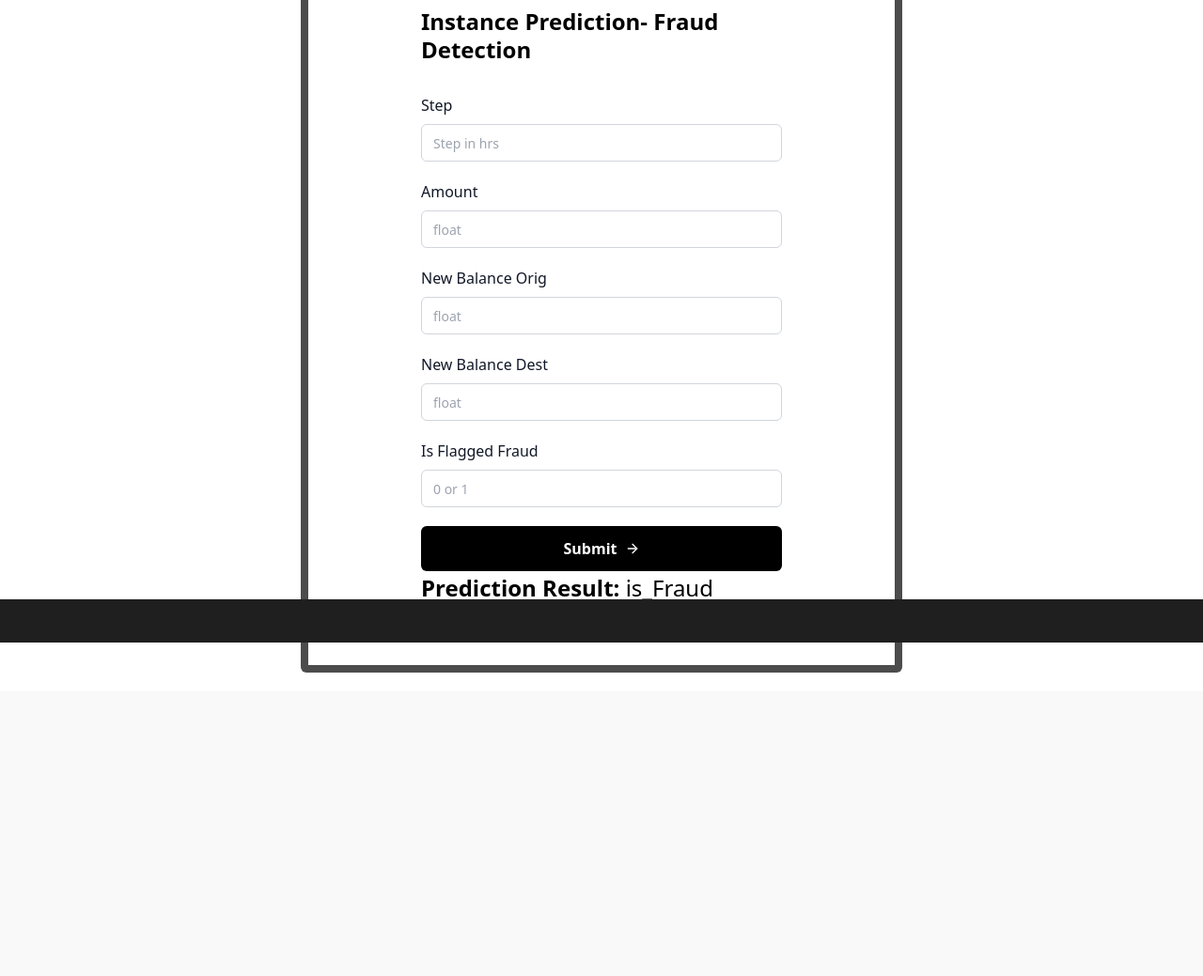
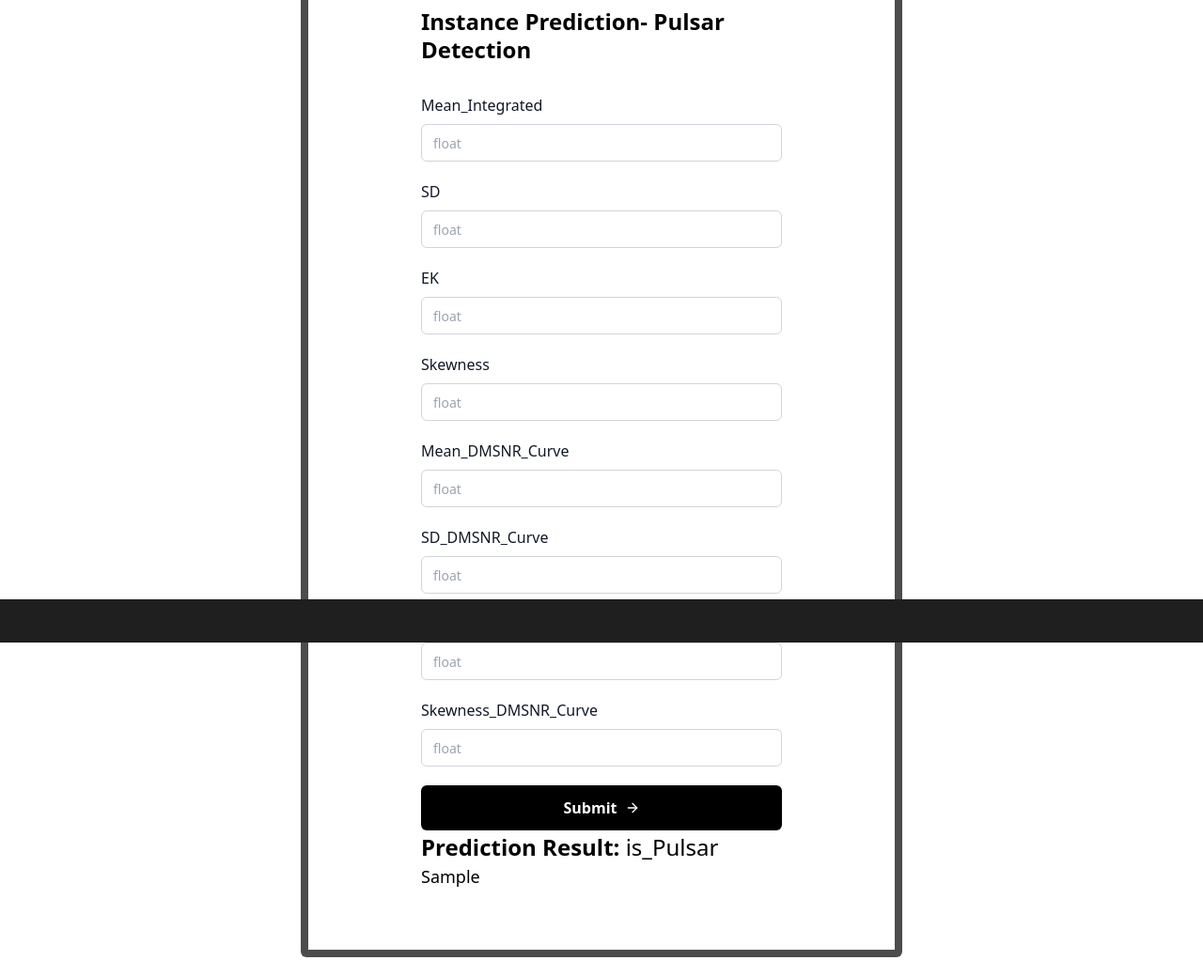
Before and after one commit to sumit-1492/pulsar_project, a Flask app: template templates/predict.html in a window 1280 px wide. Shown: the part 116-1155 px from the top of the page at 94% size. Before the commit the page ends 832 px from the top, so only its background shows below. Run offline with Flask 3, Linux system fonts and the light colour scheme; the template is opened without the code that fills it: most values are stand-ins (such as "Sample title", 1, 10 or a date in 2020); parts of the project's set-up code (start-up, migrations or seed data) failed here and were passed over; some libraries are stand-ins or nearby versions.

Commit message:
templates file completed and instance and batch prediction working fine

```diff
--- a/app.py
+++ b/app.py
@@ -14,11 +14,12 @@
 
 prediction_data_directory = os.path.join(ROOT_DIR,MODEL_PREDICTION_ARTIFACT_DIR_NAME)
 create_directories(prediction_data_directory)
-batch_data_save_dir = os.path.join(prediction_data_directory,MODEL_PREDICTION_BATCH_DIR_NAME)
-create_directories(batch_data_save_dir)
-instance_data_save_dir = os.path.join(prediction_data_directory,MODEL_PREDICTION_INSTANCE_DIR_NAME)
-create_directories(instance_data_save_dir)
 
+batch_data_directory = os.path.join(prediction_data_directory,"BatchData")
+create_directories(batch_data_directory)
+
+instance_data_directory = os.path.join(prediction_data_directory,"InstanceData")
+create_directories(instance_data_directory)
 
 app = Flask(__name__)
 
@@ -68,6 +69,9 @@
 
             pulsar_df = pulsar_data.get_instance_data_frame()
 
+            instance_data_save_dir = os.path.join(instance_data_directory,MODEL_PREDICTION_INSTANCE_DIR_NAME)
+            create_directories(instance_data_save_dir)
+
             pulsar_df.to_csv(os.path.join(instance_data_save_dir,"pulsar_instant_data.csv"),index=False)
 
             pulsar_predicton_result = pulsar_predict.predict(pulsar_df)
@@ -92,6 +96,9 @@
     if request.method == 'GET':
         return render_template('batch.html')
     else:
+
+        batch_data_save_dir = os.path.join(batch_data_directory,MODEL_PREDICTION_BATCH_DIR_NAME)
+        create_directories(batch_data_save_dir)
 
         file = request.files['csv_file']  # Update the key to 'csv_file'
 
--- a/src/pulsarclassification/constants/__init__.py
+++ b/src/pulsarclassification/constants/__init__.py
@@ -4,7 +4,7 @@
 
 ROOT_DIR = os.getcwd()
 CURRENT_DATE_STAMP = f"{datetime.now().strftime('%Y%m%d')}"
-CURRENT_DATE_TIME_STAMP = f"{datetime.now().strftime('%Y-%m-%d-%H-%M-%S')}"
+CURRENT_DATE_TIME_STAMP = f"{datetime.now().strftime('%Y%m%d%H%M%S')}"
 
 ## config file path
 CONFIG_FOLDER_NAME = "config"
--- a/src/pulsarclassification/pipeline/stage_07_model_prediction.py
+++ b/src/pulsarclassification/pipeline/stage_07_model_prediction.py
@@ -40,7 +40,7 @@
                                     "SD": [self.SD],
                                     "EK": [self.EK],
                                     "Skewness": [self.Skewness],
-                                    "Mean_DMSNR_Curve": [self.Mean_DMSNR_Curved],
+                                    "Mean_DMSNR_Curve": [self.Mean_DMSNR_Curve],
                                     "SD_DMSNR_Curve": [self.SD_DMSNR_Curve],
                                     "EK_DMSNR_Curve": [self.EK_DMSNR_Curve],
                                     "Skewness_DMSNR_Curve": [self.Skewness_DMSNR_Curve]
--- a/templates/index.html
+++ b/templates/index.html
@@ -26,7 +26,7 @@
 </head>
 <body>
   <h1 style="background-color: rgb(56, 247, 215); text-align: center; padding: 40px 0; font-size: 2.5em; font-weight: bold;">
-    Fraud Detection
+    Pulsar Classification
   </h1>
 
   <div class="flex max-w-[1500px] w-[100%] justify-center m-auto h-[100vh]" name="success-analytics">
--- a/templates/predict.html
+++ b/templates/predict.html
@@ -23,65 +23,98 @@
           <div class="mb-2">
             <img src="https://successanalytics.in/logo.ab81d45e.png" alt="Logo" class="w-16">
           </div>
-          <h2 class="text-2xl font-bold leading-tight text-black">Instance Prediction- Fraud Detection </h2>
+          <h2 class="text-2xl font-bold leading-tight text-black">Instance Prediction- Pulsar Detection </h2>
           <form action="/instance" method="POST" class="mt-8">
             <div class="space-y-5">
               <div>
-                <label for="" class="text-base font-medium text-gray-900">Step</label>
+                <label for="" class="text-base font-medium text-gray-900">Mean_Integrated</label>
                 <div class="mt-2">
                   <input
-                    name="step"
+                    name="Mean_Integrated"
                     class="flex h-10 w-full rounded-md border border-gray-300 bg-transparent px-3 py-2 text-sm placeholder:text-gray-400 focus:outline-none focus:ring-1 focus:ring-gray-400 focus:ring-offset-1 disabled:cursor-not-allowed disabled:opacity-50"
-                    type="number"
-                    placeholder="Step in hrs"
-                  >
-                </div>
-              </div>
-              <div>
-                <div class="flex items-center justify-between">
-                  <label for="" class="text-base font-medium text-gray-900">Amount</label>
-                </div>
-                <div class="mt-2">
-                  <input
-                    name="amount"
-                    class="flex h-10 w-full rounded-md border border-gray-300 bg-transparent px-3 py-2 text-sm placeholder:text-gray-400 focus:outline-none focus:ring-1 focus:ring-gray-400 focus:ring-offset-1 disabled:cursor-not-allowed disabled:opacity-50"
-                    type="number"
-                    placeholder="float"
-                  >
-                </div>
-              </div>
-              <div>
-                <label for="" class="text-base font-medium text-gray-900">New Balance Orig</label>
-                <div class="mt-2">
-                  <input
-                    name="newbalanceOrig"
-                    class="flex h-10 w-full rounded-md border border-gray-300 bg-transparent px-3 py-2 text-sm placeholder:text-gray-400 focus:outline-none focus:ring-1 focus:ring-gray-400 focus:ring-offset-1 disabled:cursor-not-allowed disabled:opacity-50"
-                    type="number"
+                    type="text"
                     placeholder="float"
                   >
                 </div>
               </div>
               <div>
                 <div class="flex items-center justify-between">
-                  <label for="" class="text-base font-medium text-gray-900">New Balance Dest</label>
+                  <label for="" class="text-base font-medium text-gray-900">SD</label>
                 </div>
                 <div class="mt-2">
                   <input
-                    name="newbalanceDest"
+                    name="SD"
                     class="flex h-10 w-full rounded-md border border-gray-300 bg-transparent px-3 py-2 text-sm placeholder:text-gray-400 focus:outline-none focus:ring-1 focus:ring-gray-400 focus:ring-offset-1 disabled:cursor-not-allowed disabled:opacity-50"
-                    type="number"
+                    type="text"
                     placeholder="float"
                   >
                 </div>
               </div>
               <div>
-                <label for="" class="text-base font-medium text-gray-900">Is Flagged Fraud</label>
+                <label for="" class="text-base font-medium text-gray-900">EK</label>
                 <div class="mt-2">
                   <input
-                    name="isFlaggedFraud"
+                    name="EK"
                     class="flex h-10 w-full rounded-md border border-gray-300 bg-transparent px-3 py-2 text-sm placeholder:text-gray-400 focus:outline-none focus:ring-1 focus:ring-gray-400 focus:ring-offset-1 disabled:cursor-not-allowed disabled:opacity-50"
-                    type="number"
-                    placeholder="0 or 1"
+                    type="text"
+                    placeholder="float"
+                  >
+                </div>
+              </div>
+              <div>
+                <div class="flex items-center justify-between">
+                  <label for="" class="text-base font-medium text-gray-900">Skewness</label>
+                </div>
+                <div class="mt-2">
+                  <input
+                    name="Skewness"
+                    class="flex h-10 w-full rounded-md border border-gray-300 bg-transparent px-3 py-2 text-sm placeholder:text-gray-400 focus:outline-none focus:ring-1 focus:ring-gray-400 focus:ring-offset-1 disabled:cursor-not-allowed disabled:opacity-50"
+                    type="text"
+                    placeholder="float"
+                  >
+                </div>
+              </div>
+              <div>
+                <label for="" class="text-base font-medium text-gray-900">Mean_DMSNR_Curve</label>
+                <div class="mt-2">
+                  <input
+                    name="Mean_DMSNR_Curve"
+                    class="flex h-10 w-full rounded-md border border-gray-300 bg-transparent px-3 py-2 text-sm placeholder:text-gray-400 focus:outline-none focus:ring-1 focus:ring-gray-400 focus:ring-offset-1 disabled:cursor-not-allowed disabled:opacity-50"
+                    type="text"
+                    placeholder="float"
+                  >
+                </div>
+              </div>
+              <div>
+                <label for="" class="text-base font-medium text-gray-900">SD_DMSNR_Curve</label>
+                <div class="mt-2">
+                  <input
+                    name="SD_DMSNR_Curve"
+                    class="flex h-10 w-full rounded-md border border-gray-300 bg-transparent px-3 py-2 text-sm placeholder:text-gray-400 focus:outline-none focus:ring-1 focus:ring-gray-400 focus:ring-offset-1 disabled:cursor-not-allowed disabled:opacity-50"
+                    type="text"
+                    placeholder="float"
+                  >
+                </div>
+              </div>
+              <div>
+                <label for="" class="text-base font-medium text-gray-900">EK_DMSNR_Curve</label>
+                <div class="mt-2">
+                  <input
+                    name="EK_DMSNR_Curve"
+                    class="flex h-10 w-full rounded-md border border-gray-300 bg-transparent px-3 py-2 text-sm placeholder:text-gray-400 focus:outline-none focus:ring-1 focus:ring-gray-400 focus:ring-offset-1 disabled:cursor-not-allowed disabled:opacity-50"
+                    type="text"
+                    placeholder="float"
+                  >
+                </div>
+              </div>
+              <div>
+                <label for="" class="text-base font-medium text-gray-900">Skewness_DMSNR_Curve</label>
+                <div class="mt-2">
+                  <input
+                    name="Skewness_DMSNR_Curve"
+                    class="flex h-10 w-full rounded-md border border-gray-300 bg-transparent px-3 py-2 text-sm placeholder:text-gray-400 focus:outline-none focus:ring-1 focus:ring-gray-400 focus:ring-offset-1 disabled:cursor-not-allowed disabled:opacity-50"
+                    type="text"
+                    placeholder="float"
                   >
                 </div>
               </div>
@@ -110,8 +143,8 @@
               </div>
             </div>
           </form>
-          <h1 style="font-size: 24px; font-weight: bold;">Prediction Result: <span style="font-weight: normal;">is_Fraud</span></h1>
-          <p style="font-size: 18px;">{{ is_Fraud_value }}</p>
+          <h1 style="font-size: 24px; font-weight: bold;">Prediction Result: <span style="font-weight: normal;">is_Pulsar</span></h1>
+          <p style="font-size: 18px;">{{ pulsar_value }}</p>
         </div>
       </div>
     </section>
```
